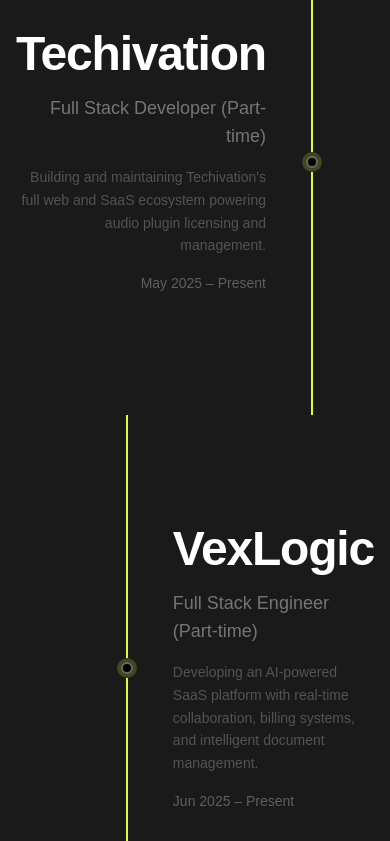
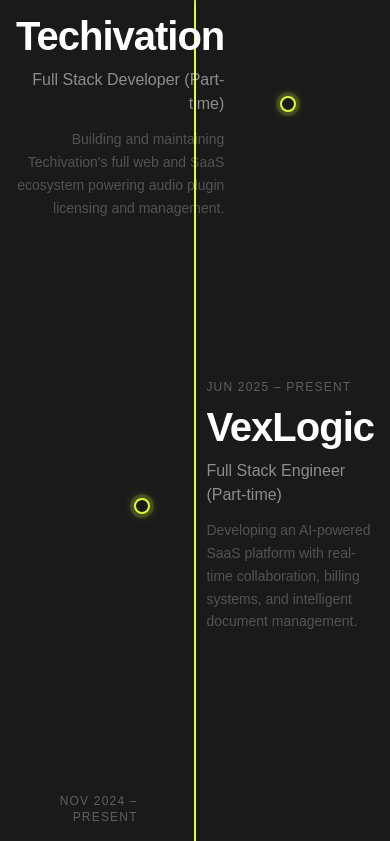
Before and after one commit to abbinavv/portfolio, a Next.js app: page / in a window 390 px wide. Shown: the part 6480-7321 px from the top of the page. Built offline with nearby package versions, Linux system fonts and the light colour scheme; a web font is replaced by a local one.

Commit message:
Auto-sync after agent response

```diff
--- a/src/components/sections/work-experience-timeline.tsx
+++ b/src/components/sections/work-experience-timeline.tsx
@@ -62,7 +62,7 @@ function TimelineEntry({
     if (!el) return;
     const obs = new IntersectionObserver(
       ([e]) => { if (e.isIntersecting) { setVisible(true); obs.disconnect(); } },
-      { threshold: 0.15 }
+      { threshold: 0.1 }
     );
     obs.observe(el);
     return () => obs.disconnect();
@@ -73,56 +73,56 @@ function TimelineEntry({
   return (
     <div
       ref={ref}
-      className="relative grid grid-cols-[1fr_auto_1fr] min-h-[60vh] lg:min-h-[75vh] items-center"
+      className="relative grid grid-cols-[1fr_48px_1fr] items-center py-20 lg:py-28"
     >
       {/* Left content */}
       <div
-        className={`pr-10 lg:pr-20 flex flex-col gap-4 ${isLeft ? 'items-end text-right' : ''}`}
+        className="pr-10 lg:pr-16 flex flex-col gap-3 items-end text-right"
         style={{
-          opacity: visible && isLeft ? 1 : isLeft ? 0 : undefined,
-          transform: visible && isLeft ? 'translateX(0)' : isLeft ? 'translateX(-2rem)' : undefined,
-          transition: `opacity 0.7s ease ${index * 60}ms, transform 0.7s ease ${index * 60}ms`,
+          opacity: isLeft ? (visible ? 1 : 0) : 1,
+          transform: isLeft ? (visible ? 'translateX(0)' : 'translateX(-40px)') : 'none',
+          visibility: isLeft ? 'visible' : 'hidden',
+          transition: `opacity 0.7s cubic-bezier(0.16,1,0.3,1) ${index * 80}ms, transform 0.7s cubic-bezier(0.16,1,0.3,1) ${index * 80}ms`,
         }}
       >
         {isLeft && (
           <>
-            <h3 className="text-[3rem] sm:text-[4rem] lg:text-[5.5rem] font-bold text-white leading-none tracking-tight">
+            <span className="text-white/30 text-xs tracking-widest uppercase">{entry.period}</span>
+            <h3 className="text-[2.5rem] sm:text-[3.5rem] lg:text-[4.5rem] font-bold text-white leading-none tracking-tight">
               {entry.company}
             </h3>
-            <p className="text-white/40 text-lg lg:text-2xl font-light">{entry.role}</p>
-            <p className="text-white/25 text-sm lg:text-base leading-relaxed max-w-sm">{entry.desc}</p>
-            <p className="text-white/30 text-sm">{entry.period}</p>
+            <p className="text-white/50 text-base lg:text-lg font-light">{entry.role}</p>
+            <p className="text-white/25 text-sm leading-relaxed max-w-xs">{entry.desc}</p>
           </>
         )}
       </div>
 
-      {/* Center line + dot */}
-      <div className="flex flex-col items-center self-stretch">
-        <div className="w-[2px] flex-1 bg-[#D9FF32]" />
+      {/* Center dot only — line is a single absolute element behind all entries */}
+      <div className="flex items-center justify-center z-10">
         <div
-          className="w-3 h-3 rounded-full bg-black border-2 border-white/40 shrink-0 my-1"
-          style={{ boxShadow: '0 0 0 4px rgba(217,255,50,0.2)' }}
+          className="w-4 h-4 rounded-full bg-[#1a1a1a] border-2 border-[#D9FF32] shrink-0"
+          style={{ boxShadow: '0 0 0 4px rgba(217,255,50,0.15), 0 0 12px rgba(217,255,50,0.4)' }}
         />
-        <div className="w-[2px] flex-1 bg-[#D9FF32]" />
       </div>
 
       {/* Right content */}
       <div
-        className={`pl-10 lg:pl-20 flex flex-col gap-4 ${!isLeft ? 'items-start text-left' : ''}`}
+        className="pl-10 lg:pl-16 flex flex-col gap-3 items-start text-left"
         style={{
-          opacity: visible && !isLeft ? 1 : !isLeft ? 0 : undefined,
-          transform: visible && !isLeft ? 'translateX(0)' : !isLeft ? 'translateX(2rem)' : undefined,
-          transition: `opacity 0.7s ease ${index * 60}ms, transform 0.7s ease ${index * 60}ms`,
+          opacity: !isLeft ? (visible ? 1 : 0) : 1,
+          transform: !isLeft ? (visible ? 'translateX(0)' : 'translateX(40px)') : 'none',
+          visibility: !isLeft ? 'visible' : 'hidden',
+          transition: `opacity 0.7s cubic-bezier(0.16,1,0.3,1) ${index * 80}ms, transform 0.7s cubic-bezier(0.16,1,0.3,1) ${index * 80}ms`,
         }}
       >
         {!isLeft && (
           <>
-            <h3 className="text-[3rem] sm:text-[4rem] lg:text-[5.5rem] font-bold text-white leading-none tracking-tight">
+            <span className="text-white/30 text-xs tracking-widest uppercase">{entry.period}</span>
+            <h3 className="text-[2.5rem] sm:text-[3.5rem] lg:text-[4.5rem] font-bold text-white leading-none tracking-tight">
               {entry.company}
             </h3>
-            <p className="text-white/40 text-lg lg:text-2xl font-light">{entry.role}</p>
-            <p className="text-white/25 text-sm lg:text-base leading-relaxed max-w-sm">{entry.desc}</p>
-            <p className="text-white/30 text-sm">{entry.period}</p>
+            <p className="text-white/50 text-base lg:text-lg font-light">{entry.role}</p>
+            <p className="text-white/25 text-sm leading-relaxed max-w-xs">{entry.desc}</p>
           </>
         )}
       </div>
@@ -141,14 +141,16 @@ const WorkExperienceTimeline = () => {
       </div>
 
       {/* Dark timeline */}
-      <div className="bg-[#1a1a1a] px-4 lg:px-8">
+      <div className="bg-[#1a1a1a] px-4 lg:px-8 relative">
+        {/* Single continuous neon line through all entries */}
+        <div
+          className="absolute left-1/2 -translate-x-1/2 top-0 bottom-0 w-[2px]"
+          style={{ background: 'linear-gradient(to bottom, transparent 0%, #D9FF32 4%, #D9FF32 96%, transparent 100%)' }}
+        />
+
         {entries.map((entry, i) => (
           <TimelineEntry key={entry.company} entry={entry} index={i} />
         ))}
-        {/* Bottom cap of line */}
-        <div className="flex justify-center pb-8">
-          <div className="w-[2px] h-20 bg-[#D9FF32]/30" />
-        </div>
       </div>
     </section>
   );
```
